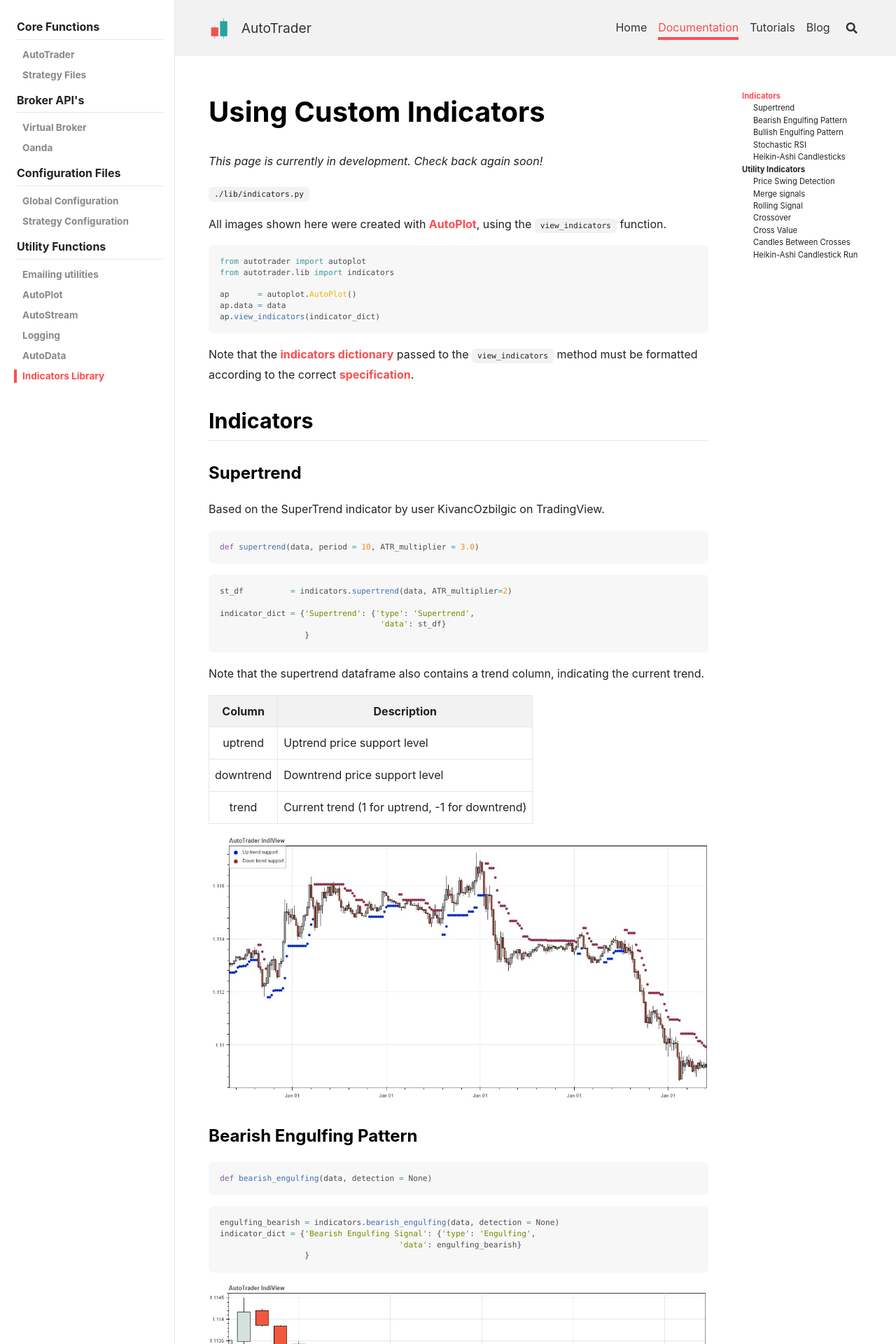
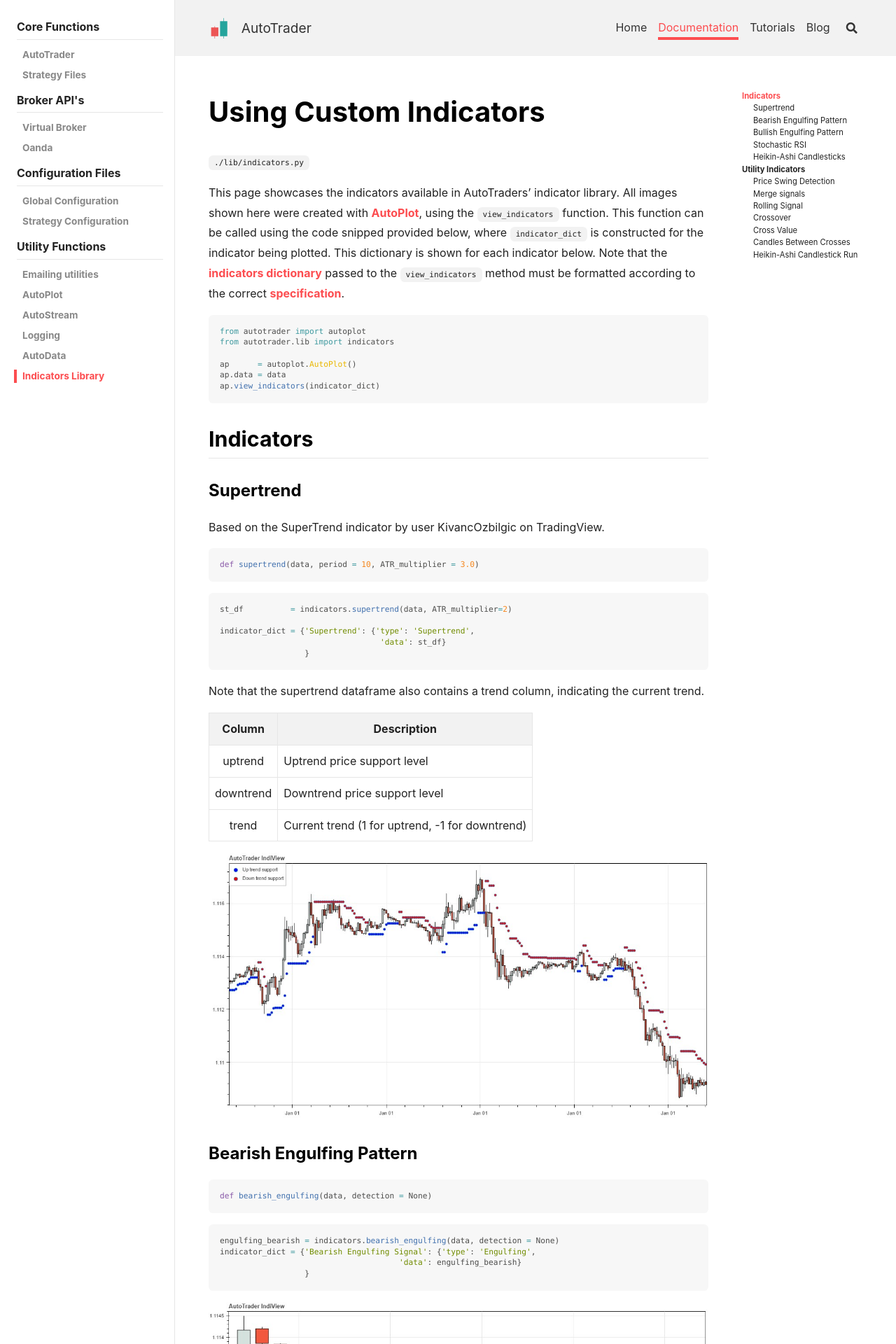
Before and after one commit to kieran-mackle/AutoTrader, a Jekyll site: the page built from content/_documentation/4.6-indicators.md, in a window 1280 px wide. Shown: the top 1920 px of the page at 70% size. Built offline with Jekyll 4.4.1, drawn with Linux system fonts in a browser that asks for light colours; nearby versions of some CDN libraries; comment, search, counter and statistics services are not loaded; some of the changed text lies outside the part shown.

Commit message:
Update 4.6-indicators.md

````diff
--- a/content/_documentation/4.6-indicators.md
+++ b/content/_documentation/4.6-indicators.md
@@ -3,24 +3,13 @@ title: Using Custom Indicators
 permalink: docs/indicators
 key: docs-indicators
 ---
-
-*This page is currently in development. Check back again soon!*
-
-
-
-
-
-
-
-
-
 `./lib/indicators.py`
 
-
-
-
-All images shown here were created with [AutoPlot](autoplot), using the `view_indicators` function.
-
+This page showcases the indicators available in AutoTraders' indicator library. All images shown here were created with
+[AutoPlot](autoplot), using the `view_indicators` function. This function can be called using the code snipped provided
+below, where `indicator_dict` is constructed for the indicator being plotted. This dictionary is shown for each indicator
+below. Note that the [indicators dictionary](strategies#indicators-dictionary) passed to the `view_indicators` method must
+be formatted according to the correct [specification](autoplot#indicator-specification).
 
 ```python
 from autotrader import autoplot
@@ -188,8 +173,6 @@ signal is given.
 
 
 
-
-
 ### Crossover
 
 
@@ -216,7 +199,6 @@ indicator_dict = {'MACD': {'type': 'MACD',
 
 
 
-
 ### Cross Value
 ```py
 def cross_values(a, b, ab_crossover)
@@ -239,8 +221,6 @@ indicator_dict = {'MACD': {'type': 'MACD',
 ```
 
 ![Crossover Value Indicator](/AutoTrader/assets/indicators/crossvals.jpg "Crossover Value Indicator")
-
-
 
 
 
@@ -279,5 +259,7 @@ indicator_dict = {'EMA (10)': {'type': 'MA',
 ```python
 def ha_candle_run(ha_data)
 ```
-Returns a list for the number of consecutive green and red
-Heikin-Ashi candles.
+This indicator returns two lists; one each for the number of consecutive green and red Heikin-Ashi candles. Since
+Heikin-Ashi trends usually last for approximately 5-8 candles, it is useful to know how many consecutive red or
+green candles there have been so far, to avoid getting into a trend too late. This indicator allows you to prevent
+that by telling you how many candles into a trend the price action is.
````
Also changed, not shown: other parts of content/_documentation/4.6-indicators.md (+1 -5 lines).
